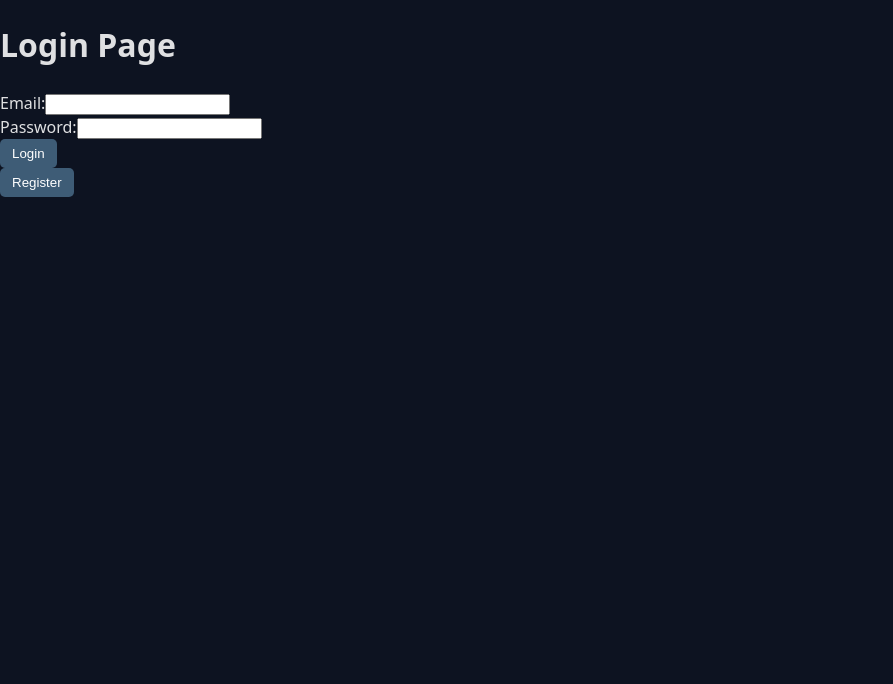
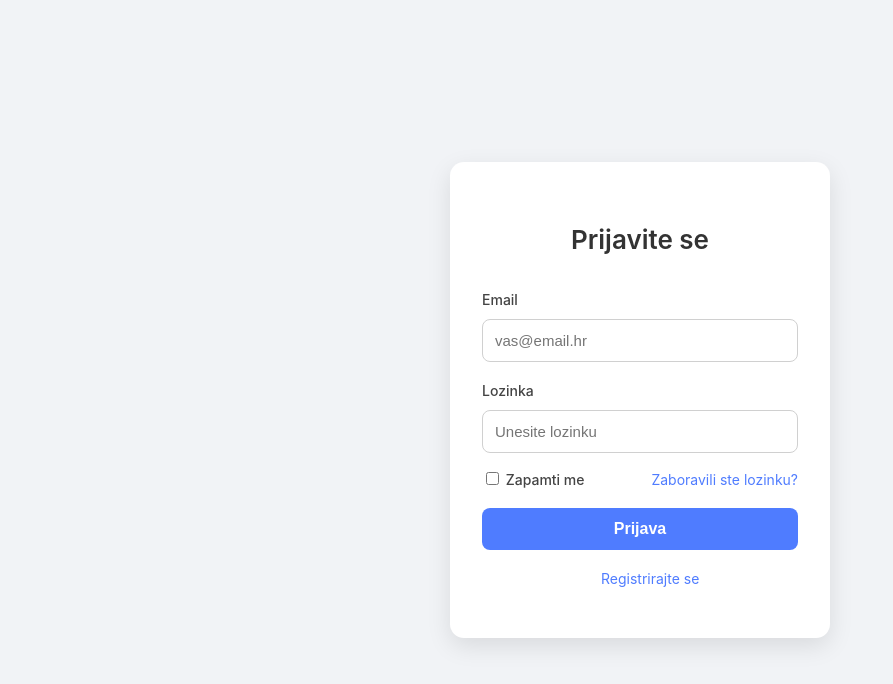
Before and after one commit to ViceElez/FESBhub, a React (Vite) app in the folder fe/: page / in a window 1280 px wide. Shown: the top 684 px of the page, without its empty margins (0-893 px from the left). Built offline with nearby package versions, Linux system fonts and the light colour scheme; no server answers.

Commit message:
add style to login and register

```diff
--- a/fe/src/index.css
+++ b/fe/src/index.css
@@ -2,6 +2,8 @@
 @import url('./styles/AdminSettingsPageStyle.css');
 @import url('./styles/scrollComments.css');
 @import url('./styles/card.css');
+@import url('./styles/RegisterPageStyle.css');
+@import url('./styles/LoginPageStyle.css');
 
 :root {
   font-family: system-ui, Avenir, Helvetica, Arial, sans-serif;
--- a/fe/src/pages/LoginPage.tsx
+++ b/fe/src/pages/LoginPage.tsx
@@ -1,8 +1,9 @@
 import {loginApi} from "../services";
 import {Link, useNavigate} from "react-router-dom";
-import {routes} from "../constants/routes.ts";
+import {routes} from "../constants";
 import {useAuth} from "../hooks";
 import {useEffect} from "react";
+import '../index.css';
 
 export const LoginPage =()=>{
     const {token,login}=useAuth()
@@ -31,35 +32,59 @@ export const LoginPage =()=>{
         }
     }, [token, navigate]);
 
-    return(
+    return (
+        <div className="loginPageBody">
+            <div className="loginPageWrapper">
+                <header>
+                    <p>Prijavite se</p>
+                </header>
+
+                <form
+                    onSubmit={handleLoginSubmit}
+                >
                     <div>
-            <form
-            onSubmit={handleLoginSubmit}>
-                <h1>Login Page</h1>
-                <label>
-                    Email:
-                    <input type="text"
+                        <label htmlFor="email">Email</label>
+                        <br />
+                        <input
+                            id="email"
                             name="email"
+                            type="email"
+                            placeholder="vas@email.hr"
                             required
                         />
-                </label>
+                    </div>
+
+                    <div>
+                        <label htmlFor="password">Lozinka</label>
                         <br />
-                <label>
-                    Password:
-                    <input type="password"
+                        <input
+                            id="password"
                             name="password"
+                            type="password"
+                            placeholder="Unesite lozinku"
                             required
                         />
+                    </div>
+
+                    <div>
+                        <label htmlFor="remember">
+                            <input id="remember" name="remember" type="checkbox" /> Zapamti me
                         </label>
-                <br />
+                        <a href="#">Zaboravili ste lozinku?</a>
+                    </div>
+
+                    <div>
                         <button
                             type="submit"
                             id="login-button"
-                >Login</button>
+                        >Prijava</button>
+                    </div>
+
+                    <p>
+                        Nemate račun? <Link to={routes.REGISTER}>Registrirajte se</Link>
+                    </p>
                 </form>
-            <Link to={routes.REGISTER}>
-                <button>Register</button>
-            </Link>
             </div>
-    )
+        </div>
+    );
 }
--- a/fe/src/pages/RegisterPage.tsx
+++ b/fe/src/pages/RegisterPage.tsx
@@ -24,42 +24,77 @@ export const RegisterPage=()=>{
             navigate(`${routes.VERIFYEMAILPAGE}?email=${encodeURIComponent(email)}`);
         }
     }
-    return(
+    return (
+        <div className="registerPageBody">
+            <div className="registerPageWrapper">
+                <header>
+                    <p>Registracija</p>
+                </header>
+
+                <form
+                    onSubmit={handleRegisterSubmit}
+                >
                     <div>
-            <form
-                onSubmit={handleRegisterSubmit}>
-                <h1>Register Page</h1>
-                <label>
-                    Email:
-                    <input type="text"
+                        <label htmlFor="email">Email</label>
+                        <br />
+                        <input
+                            id="email"
                             name="email"
+                            type="email"
+                            placeholder="vas@email.hr"
                             required
                         />
-                </label>
+                    </div>
+
+                    <div>
+                        <label htmlFor="password">Lozinka</label>
                         <br />
-                <label>
-                    Password:
-                    <input type="password"
+                        <input
+                            id="password"
                             name="password"
+                            type="password"
+                            placeholder="Unesite lozinku"
                             required
                         />
-                </label>
+                    </div>
+
+                    <div>
+                        <label htmlFor="confirmPassword">Potvrdite lozinku</label>
                         <br />
-                <label>
-                    First Name:
-                    <input type="text"
-                           name="firstName"
+                        <input
+                            id="confirmPassword"
+                            name="confirmPassword"
+                            type="password"
+                            placeholder="Ponovo unesite lozinku"
                             required
                         />
-                </label>
+                    </div>
+
+                    <div>
+                        <label htmlFor="firstName">Ime</label>
                         <br />
-                <label>
-                    Last Name:
-                    <input type="text"
+                        <input
+                            id="username"
+                            name="firstName"
+                            type="text"
+                            placeholder="Unesite korisničko ime"
+                            required
+                        />
+                    </div>
+
+                    <div>
+                        <label htmlFor="lastName">Prezime</label>
+                        <br />
+                        <input
+                            id="username"
                             name="lastName"
+                            type="text"
+                            placeholder="Unesite korisničko ime"
+                            required
                         />
-                </label>
-                <br />
+                    </div>
+
+                    <div>
                         <label>Choose a Studij:</label>
                         <select name="study" value={study} onChange={(e) => setStudy(e.target.value)} >
                             {studies.map((s) => (
@@ -68,7 +103,9 @@ export const RegisterPage=()=>{
                                 </option>
                             ))}
                         </select>
-                <br />
+                    </div>
+
+                    <div>
                         <label>Choose a Year:</label>
                         <select name="year" value={year} onChange={(e) => setYear(e.target.value)} >
                             {studyYear.map((y) => (
@@ -77,15 +114,20 @@ export const RegisterPage=()=>{
                                 </option>
                             ))}
                         </select>
-                <br />
+                    </div>
+
+                    <div>
                         <button
                             type="submit"
                             id="register-button"
-                >Register</button>
+                        >Registriraj se</button>
+                    </div>
+
+                    <p>
+                        Već imate račun? <Link to={routes.LOGIN}>Prijavite se</Link>
+                    </p>
                 </form>
-            <Link to={routes.LOGIN}>
-                <button>Login</button>
-            </Link>
             </div>
-    )
+        </div>
+    );
 }
--- /dev/null
+++ b/fe/src/styles/LoginPageStyle.css
@@ -0,0 +1,101 @@
+.loginPageBody {
+    min-height: 100vh;
+    margin: 0;
+    padding: 0;
+    display: flex;
+    justify-content: center;
+    align-items: center;
+    background: #f1f3f6;
+    font-family: "Inter", sans-serif;
+}
+
+.loginPageWrapper {
+    background: #ffffff;
+    width: 380px;
+    padding: 32px;
+    border-radius: 14px;
+    box-shadow: 0px 8px 24px rgba(0, 0, 0, 0.1);
+    animation: fadeIn 0.4s ease;
+}
+
+
+.loginPageWrapper header p {
+    font-size: 26px;
+    font-weight: 600;
+    text-align: center;
+    margin-bottom: 28px;
+    color: #333;
+}
+
+
+.loginPageWrapper label {
+    font-size: 14px;
+    font-weight: 500;
+    color: #444;
+}
+
+
+.loginPageWrapper input[type="email"],
+.loginPageWrapper input[type="password"] {
+    width: 100%;
+    padding: 12px;
+    margin: 8px 0 16px;
+    font-size: 15px;
+    border: 1px solid #d0d0d0;
+    border-radius: 8px;
+    transition: all 0.2s ease;
+}
+
+.loginPageWrapper input:focus {
+    border-color: #4f7cff;
+    box-shadow: 0 0 0 3px rgba(79, 124, 255, 0.2);
+    outline: none;
+}
+
+
+.loginPageWrapper div:nth-child(3) {
+    display: flex;
+    justify-content: space-between;
+    align-items: center;
+    margin-bottom: 18px;
+}
+
+.loginPageWrapper a {
+    font-size: 14px;
+    color: #4f7cff;
+    text-decoration: none;
+}
+
+.loginPageWrapper a:hover {
+    text-decoration: underline;
+}
+
+
+.loginPageWrapper button {
+    width: 100%;
+    padding: 12px;
+    background: #4f7cff;
+    color: white;
+    border: none;
+    border-radius: 8px;
+    font-size: 16px;
+    font-weight: 600;
+    cursor: pointer;
+    transition: background 0.25s ease;
+}
+
+.loginPageWrapper button:hover {
+    background: #3d63d4;
+}
+
+
+.loginPageWrapper > p {
+    text-align: center;
+    margin-top: 18px;
+    font-size: 14px;
+    color: #555;
+}
+
+.loginPageWrapper > p a {
+    font-weight: 600;
+}
--- /dev/null
+++ b/fe/src/styles/RegisterPageStyle.css
@@ -0,0 +1,81 @@
+.registerPageBody {
+    min-height: 100vh;
+    display: flex;
+    justify-content: center;
+    align-items: center;
+    background: #f1f3f6;
+    font-family: "Inter", sans-serif;
+}
+
+.registerPageWrapper {
+    background: #ffffff;
+    width: 400px;
+    padding: 36px;
+    border-radius: 14px;
+    box-shadow: 0 8px 24px rgba(0,0,0,0.1);
+    animation: fadeIn 0.4s ease;
+}
+
+.registerPageWrapper header p {
+    font-size: 26px;
+    font-weight: 600;
+    text-align: center;
+    margin-bottom: 28px;
+    color: #333;
+}
+
+.registerPageWrapper label {
+    font-size: 14px;
+    font-weight: 500;
+    color: #444;
+}
+
+.registerPageWrapper input {
+    width: 100%;
+    padding: 12px;
+    margin: 8px 0 16px;
+    font-size: 15px;
+    border: 1px solid #d0d0d0;
+    border-radius: 8px;
+    transition: all 0.2s ease;
+}
+
+.registerPageWrapper input:focus {
+    border-color: #4f7cff;
+    box-shadow: 0 0 0 3px rgba(79, 124, 255, 0.2);
+    outline: none;
+}
+
+.registerPageWrapper button {
+    width: 100%;
+    padding: 12px;
+    background: #4f7cff;
+    color: white;
+    border: none;
+    border-radius: 8px;
+    font-size: 16px;
+    font-weight: 600;
+    cursor: pointer;
+    transition: background 0.25s ease;
+}
+
+.registerPageWrapper button:hover {
+    background: #3d63d4;
+}
+
+.registerPageWrapper p {
+    text-align: center;
+    margin-top: 18px;
+    font-size: 14px;
+    color: #555;
+}
+
+.registerPageWrapper p a {
+    font-weight: 600;
+    color: #4f7cff;
+    text-decoration: none;
+}
+
+.registerPageWrapper p a:hover {
+    text-decoration: underline;
+}
```
Lines whose indentation alone changed are shown as unchanged.
